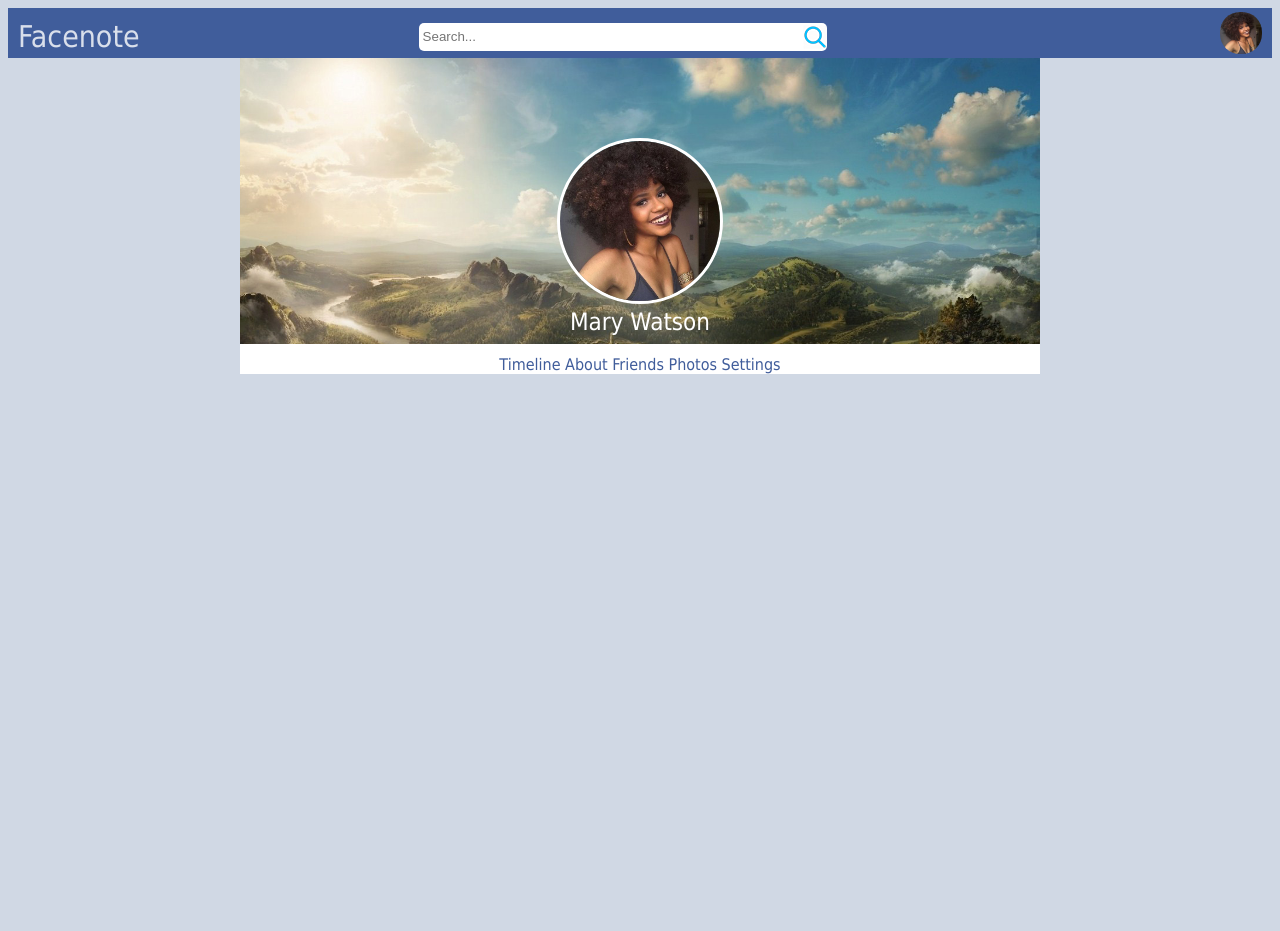
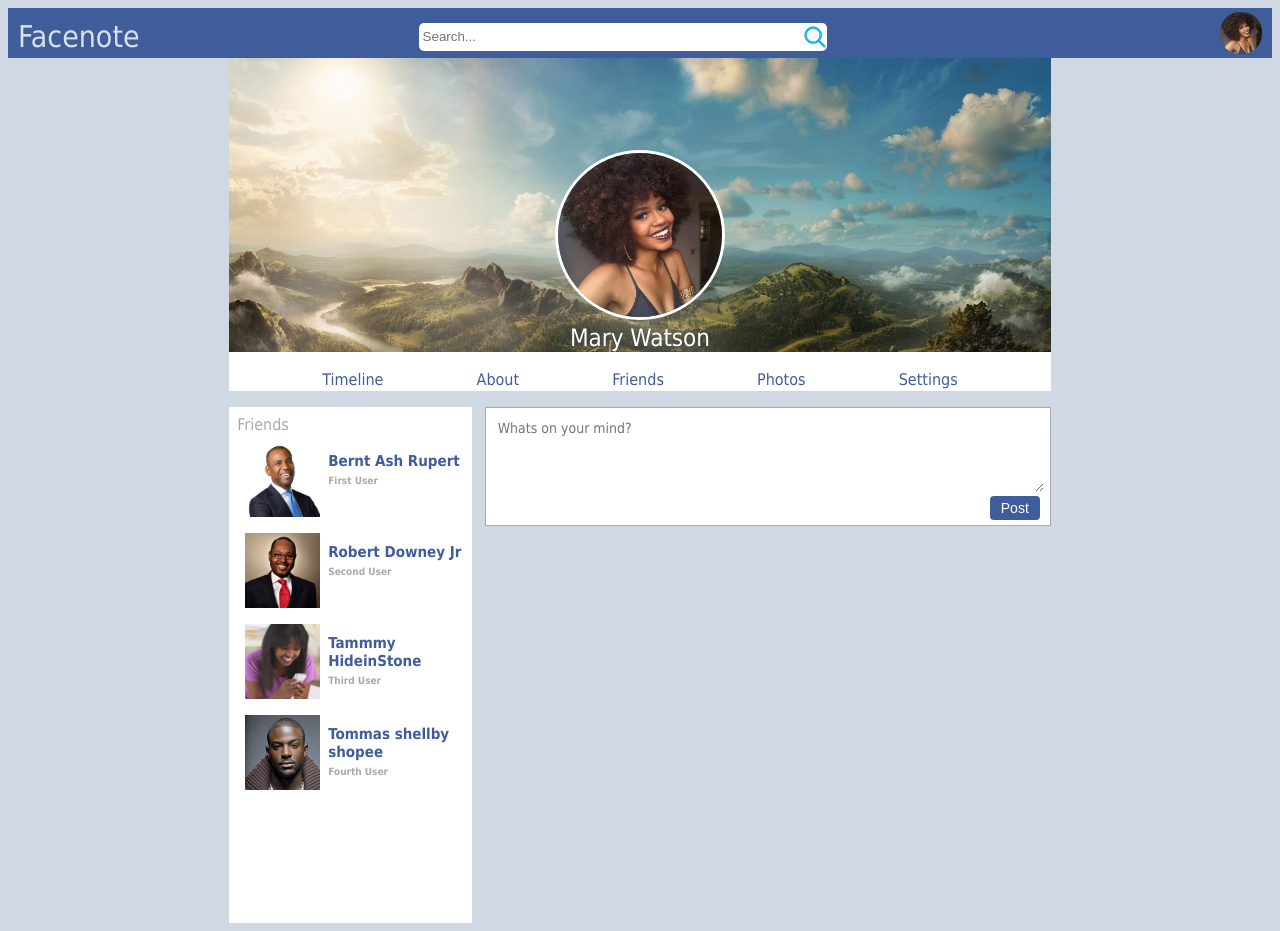
Before and after one commit to sathiya27/SocialWebsite, a PHP site: page /profile.php in a window 1280 px wide. Before the commit the page ends 374 px from the top, so only its background shows below. Run offline with PHP 8.4, Linux system fonts and the light colour scheme.

Commit message:
added friends bar and post text bar

```diff
--- a/profile.php
+++ b/profile.php
@@ -47,12 +47,76 @@
     }
 
     #bg-content {
-        margin-top: -210px;
+        margin-top: -25%;
         width: 100%;
-        top: 0;
-        left: 0;
-        right: 0;
-        bottom: 0;
+    }
+
+    #profile-nav {
+        list-style: none;
+        display: flex;
+        justify-content: space-evenly;
+        padding: 2px 0;
+    }
+
+    #profile-content {
+        display: flex;
+    }
+
+    #friend-list {
+        flex: 1;
+        background-color: white;
+        color: #aaa;
+        padding: 8px;
+        min-height: 500px;
+    }
+
+    #post-list {
+        flex: 2.5;
+        padding-left: 13px;
+    }
+
+    #friends_bar {
+        list-style: none;
+        padding: 0;
+        margin: 0;
+    }
+
+    #friends_bar li img{
+        width: 75px;
+        float: left;
+        margin: 8px;
+    }
+
+    #friends_bar li {
+        clear: both;
+        font-size: 15px;
+        font-weight: bold;
+        color: #405d9b;
+    }
+
+    #friends_bar .users {
+        color: #aaa;
+        font-size: 10px;
+    }
+
+    #post-list textarea {
+        width: 100%;
+        border: none;
+        font-family: tahoma;
+        font-size: 14px;
+        height: 70px;
+    }
+
+    #post-button {
+        float: right;
+        background-color: #405d9b;
+        border: none;
+        color: white;
+        padding: 4px;
+        font-size: 14px;
+        border-radius: 4px;
+        width: 50px;
+
     }
 
 </style>
@@ -70,18 +134,70 @@
         </div>
     </div>
 
-    <!-- cover -->
-    <div style="width: 800px; margin: auto; background-color:black;">
+    <div style="width: 65%; margin: auto;">
+        <!-- cover -->
         <div style="background-color: white; text-align: center; color: #405d9b;">
             <img src="images/mountain.jpg" alt="" style="width: 100%;"><br>
             <div id="bg-content">
                 <img src="images/selfie.jpg" alt="" id="profile-pic"><br>
-                <span style="color: white; font-size: 24px; ">Mary Watson</span>
+                <span style="color: white; font-size: 24px;">Mary Watson</span>
+            </div>
+            <ul id="profile-nav">
+                <li>Timeline</li>
+                <li>About</li>
+                <li>Friends</li>
+                <li>Photos</li>
+                <li>Settings</li>
+            </ul>
+        </div>
+
+        <!-- Profile Content -->
+        <div id="profile-content">
+            <!-- Friends area -->
+            <div id="friend-list">
+                <Span>Friends</Span><br>
+
+                <ul id="friends_bar">
+                    <li>
+                        <img src="images/user1.jpg" alt="">
+                        <br>
+                        Bernt Ash Rupert <br>
+                        <span class="users">First User</span>
+                    </li>
+                    <li>
+                        <img src="images/user2.jpg" alt="">
+                        <br>
+                        Robert Downey Jr <br>
+                        <span class="users">Second User</span>
+                    </li>
+                    <li>
+                        <img src="images/user3.jpg" alt="">
+                        <br>
+                        Tammmy HideinStone <br>
+                        <span class="users">Third User</span>
+                    </li>
+                    <li>
+                        <img src="images/user4.jpg" alt="">
+                        <br>
+                        Tommas shellby shopee <br>
+                        <span class="users">Fourth User</span>
+                    </li>
+                </ul>
+
             </div>
 
-            <br>
-            Timeline About Friends Photos Settings
+            <!-- Posts area -->
+            <div id="post-list">
+
+                <div style="border: solid thin #aaa; padding: 10px; background-color: white;">
+                    <textarea name="" placeholder="Whats on your mind?"></textarea>
+                    <input type="submit" id="post-button" value="Post"><br>
+
+                </div>
+
+            </div>
         </div>
     </div>
+
 </body>
 </html>
```
